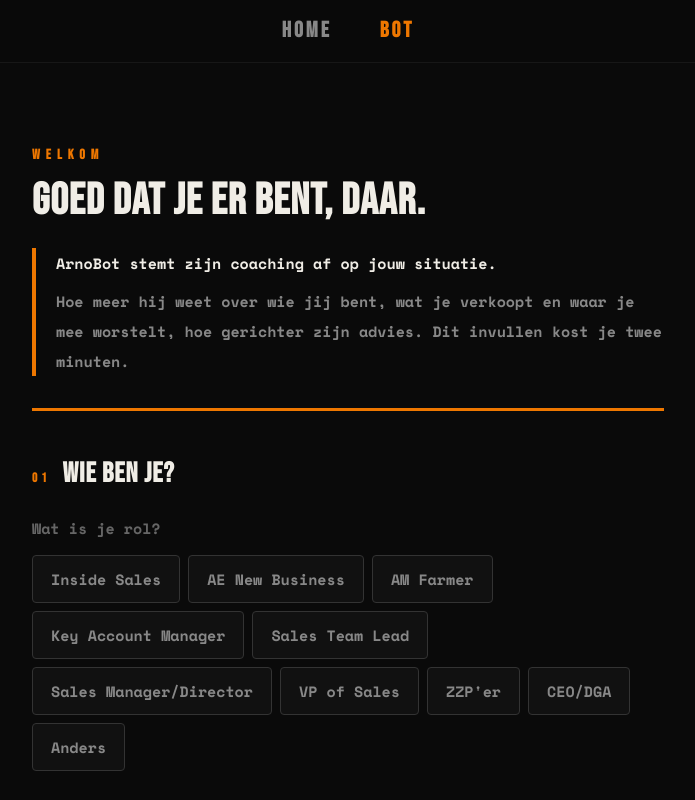
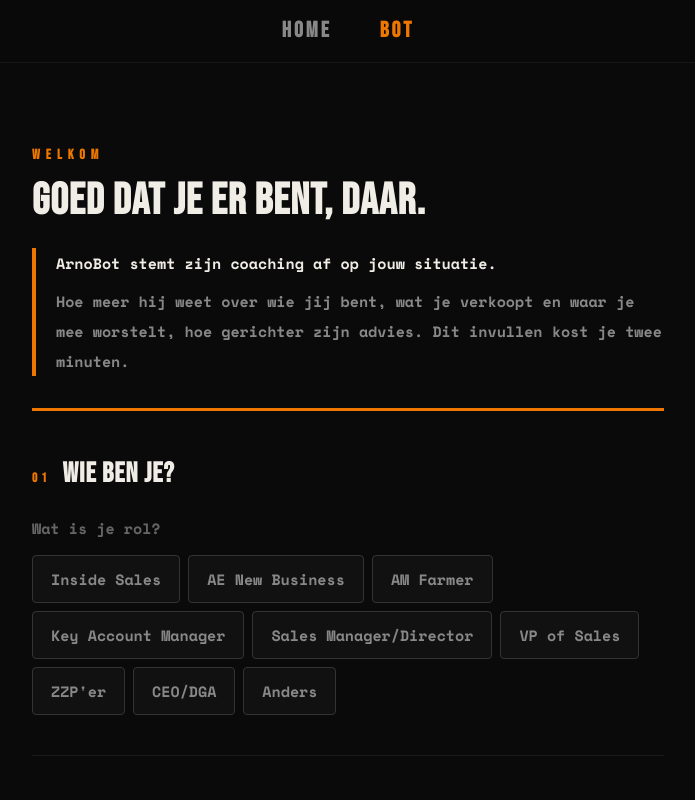
Before and after one commit to arnoceo-ops/arno-blog, a Next.js app: page /bot/profiel in a window 1280 px wide. Shown: the top 800 px of the page, without its empty margins (292-987 px from the left). Built offline with nearby package versions, Linux system fonts and the light colour scheme; no server answers.

Commit message:
feat: Sales Team Lead verwijderd uit rolopties

```diff
--- a/app/bot/profiel/page.tsx
+++ b/app/bot/profiel/page.tsx
@@ -23,7 +23,7 @@ const empty: Answers = {
   uitdaging: '',
 }
 
-const ROL_OPTIONS = ['Inside Sales', 'AE New Business', 'AM Farmer', 'Key Account Manager', 'Sales Team Lead', 'Sales Manager/Director', 'VP of Sales', "ZZP'er", 'CEO/DGA', 'Anders']
+const ROL_OPTIONS = ['Inside Sales', 'AE New Business', 'AM Farmer', 'Key Account Manager', 'Sales Manager/Director', 'VP of Sales', "ZZP'er", 'CEO/DGA', 'Anders']
 const MARKT_OPTIONS = ['B2B MKB', 'B2B Enterprise', 'B2C', 'Overheid']
 const TOON_OPTIONS = ['Direct en confronterend', 'Vragend en reflectief', 'Motiverend en positief', 'Wissel maar af']
 
```
